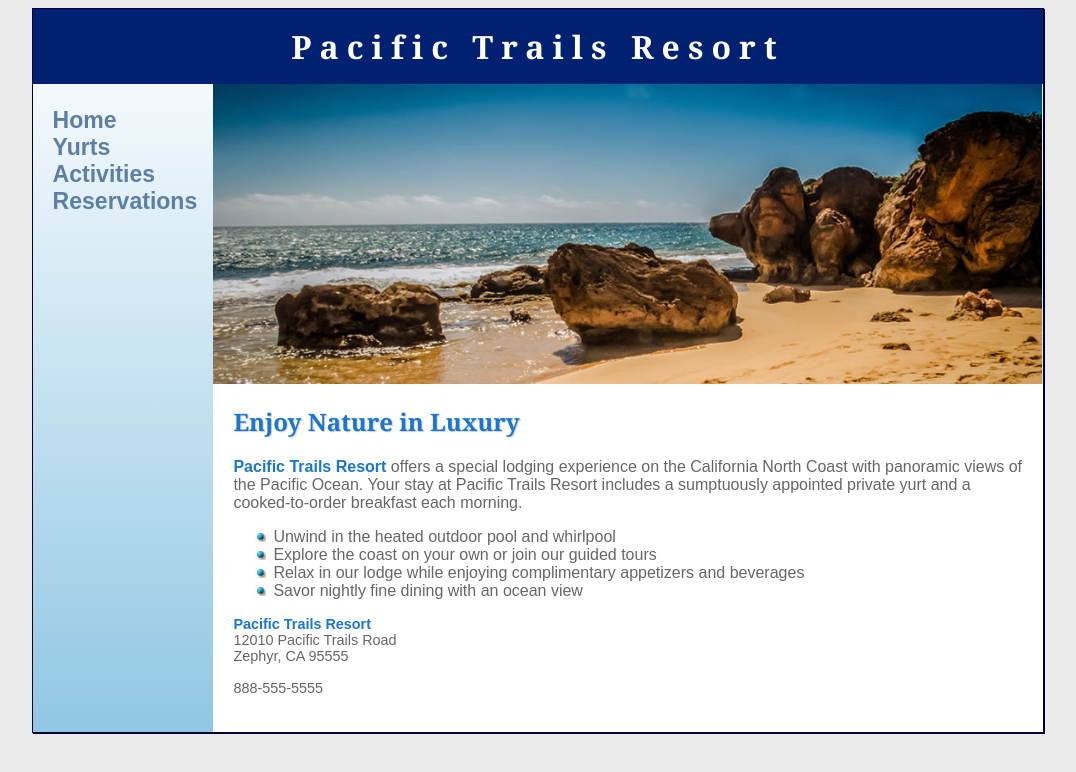
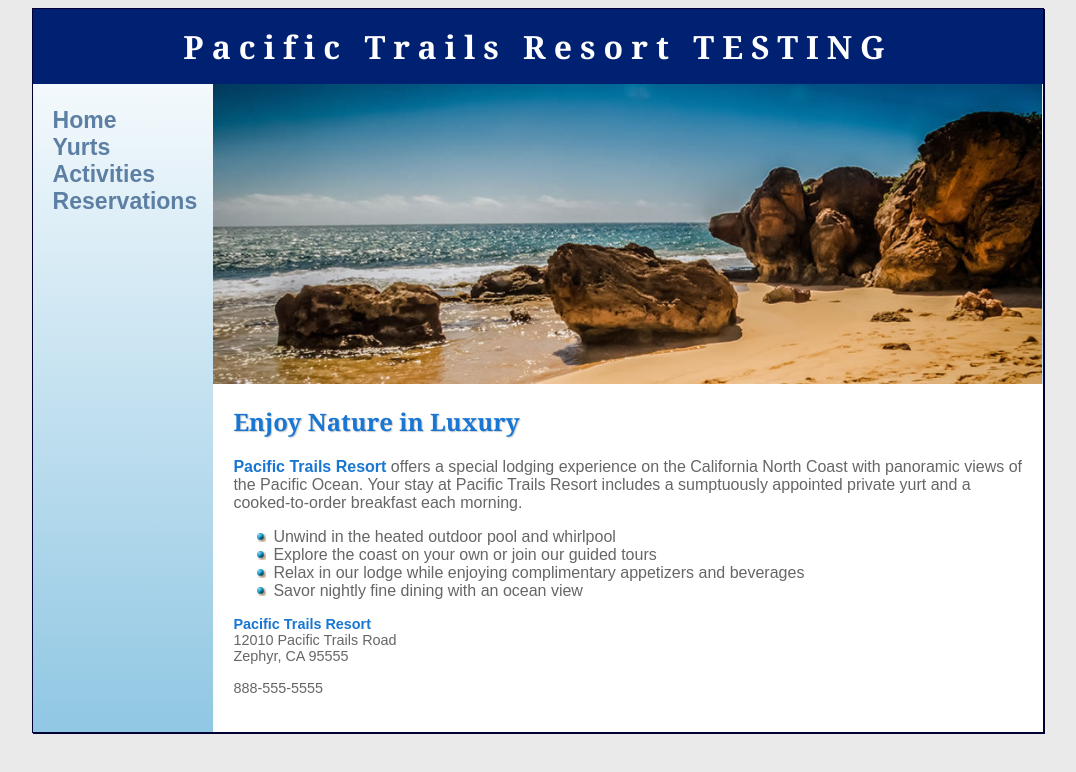
Before and after one commit to mcclain113/PacificTrails-Ch09-master, a plain HTML site: page index.html in a window 1280 px wide. Shown: the whole page, without its empty margins (102-1178 px from the left). Drawn offline with Linux system fonts and the light colour scheme.

Commit message:
leaning how to do this

```diff
--- a/index.html
+++ b/index.html
@@ -12,7 +12,7 @@
 <body>
   <div id="wrapper">
     <header>
-      <h1><a href="index.html">Pacific Trails Resort</a></h1>
+      <h1><a href="index.html">Pacific Trails Resort TESTING</a></h1>
     </header>
     <nav>
       <ul>
```
